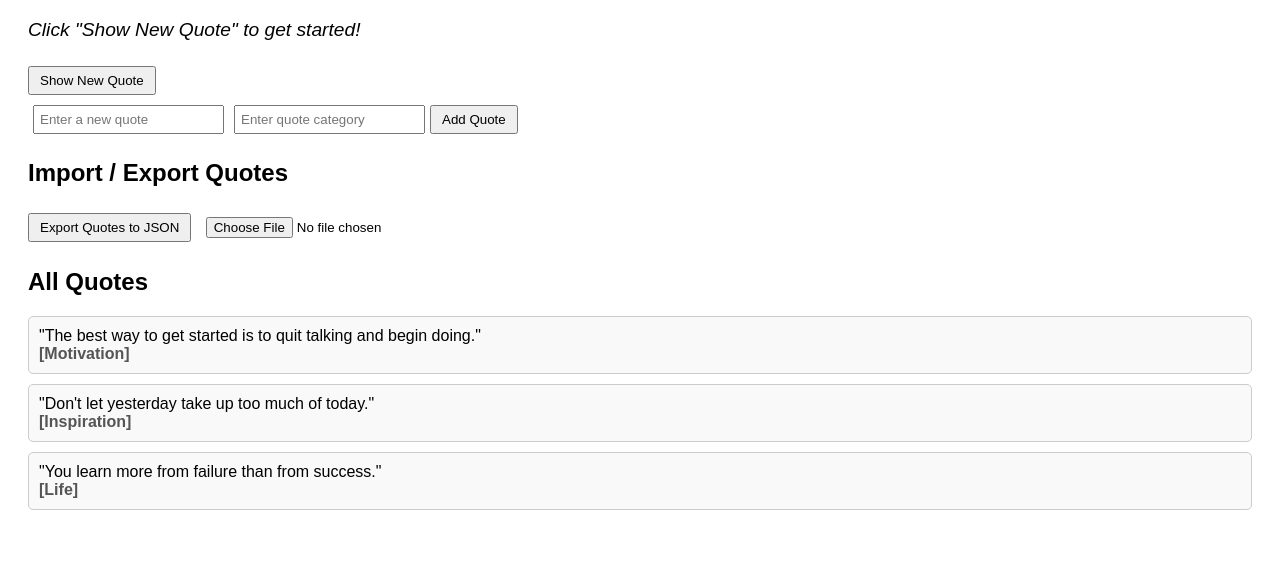
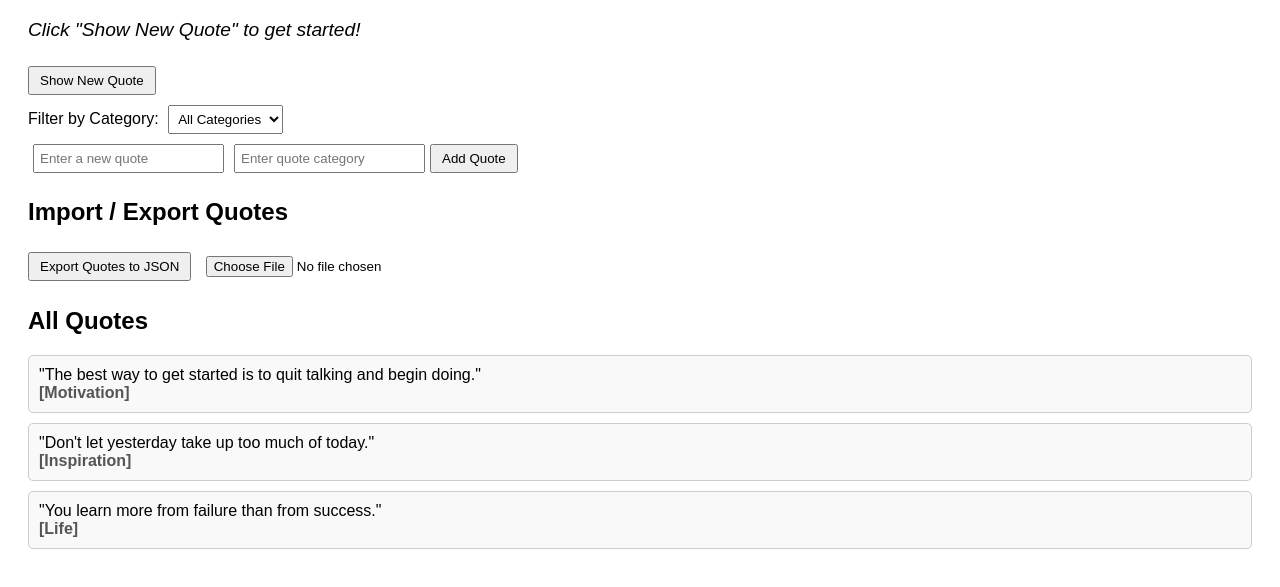
Before and after one commit to Ruffychris/alx_fe_javascript, a plain HTML site: page dom-manipulation/index.html in a window 1280 px wide. Shown: the part 89-676 px from the top of the page. Drawn offline with Linux system fonts and the light colour scheme.

Commit message:
Creating a Dynamic Content Filtering System Using Web Storage and JSON

```diff
--- a/dom-manipulation/index.html
+++ b/dom-manipulation/index.html
@@ -7,7 +7,7 @@
   <style>
     body { font-family: Arial, sans-serif; padding: 20px; }
     #quoteDisplay { margin: 20px 0; font-size: 1.2em; font-style: italic; }
-    input { margin: 5px; padding: 5px; }
+    input, select { margin: 5px; padding: 5px; }
     button { padding: 5px 10px; cursor: pointer; margin: 5px 0; }
     .quote-card { border: 1px solid #ccc; padding: 10px; margin-bottom: 10px; border-radius: 5px; background-color: #f9f9f9; }
     .quote-category { font-weight: bold; color: #555; }
@@ -19,6 +19,15 @@
   <!-- Quote Display -->
   <div id="quoteDisplay">Click "Show New Quote" to get started!</div>
   <button id="newQuote">Show New Quote</button>
+
+  <!-- Category Filter -->
+  <div>
+    <label for="categoryFilter">Filter by Category: </label>
+    <select id="categoryFilter" onchange="filterQuotes()">
+      <option value="all">All Categories</option>
+      <!-- Dynamically populated -->
+    </select>
+  </div>
 
   <!-- Container for dynamically created Add Quote Form -->
   <div id="addQuoteFormContainer"></div>
--- a/dom-manipulation/script.js
+++ b/dom-manipulation/script.js
@@ -5,6 +5,7 @@ const allQuotesDiv = document.getElementById("allQuotes");
 const addQuoteFormContainer = document.getElementById("addQuoteFormContainer");
 const exportBtn = document.getElementById("exportBtn");
 const importFile = document.getElementById("importFile");
+const categoryFilter = document.getElementById("categoryFilter");
 
 // Initialize Quotes Array from localStorage or default
 let quotes = JSON.parse(localStorage.getItem("quotes")) || [
@@ -31,7 +32,20 @@ function loadLastViewedQuote() {
   }
 }
 
-// Function to display a random quote
+// Save last selected category to localStorage
+function saveLastSelectedCategory(category) {
+  localStorage.setItem("lastCategory", category);
+}
+
+// Load last selected category from localStorage
+function loadLastSelectedCategory() {
+  const lastCategory = localStorage.getItem("lastCategory");
+  if (lastCategory) {
+    categoryFilter.value = lastCategory;
+  }
+}
+
+// Display a random quote
 function showRandomQuote() {
   if (quotes.length === 0) {
     quoteDisplay.textContent = "No quotes available. Add one below!";
@@ -43,10 +57,16 @@ function showRandomQuote() {
   saveLastViewedQuote(quote);
 }
 
-// Function to display all quotes dynamically
+// Display all quotes (filtered if needed)
 function displayAllQuotes() {
-  allQuotesDiv.innerHTML = ""; // Clear previous
-  quotes.forEach((quote) => {
+  const selectedCategory = categoryFilter.value;
+  allQuotesDiv.innerHTML = "";
+
+  const filteredQuotes = selectedCategory === "all"
+    ? quotes
+    : quotes.filter(q => q.category === selectedCategory);
+
+  filteredQuotes.forEach((quote) => {
     const quoteCard = document.createElement("div");
     quoteCard.classList.add("quote-card");
     quoteCard.innerHTML = `
@@ -57,7 +77,29 @@ function displayAllQuotes() {
   });
 }
 
-// Function to create the Add Quote Form dynamically
+// Populate unique categories into the dropdown
+function populateCategories() {
+  const uniqueCategories = [...new Set(quotes.map(q => q.category))];
+  // Clear existing options except 'All Categories'
+  categoryFilter.innerHTML = '<option value="all">All Categories</option>';
+  uniqueCategories.forEach(category => {
+    const option = document.createElement("option");
+    option.value = category;
+    option.textContent = category;
+    categoryFilter.appendChild(option);
+  });
+
+  loadLastSelectedCategory(); // Restore last selected filter
+}
+
+// Filter quotes based on selected category
+function filterQuotes() {
+  const selectedCategory = categoryFilter.value;
+  saveLastSelectedCategory(selectedCategory);
+  displayAllQuotes();
+}
+
+// Create the Add Quote Form dynamically
 function createAddQuoteForm() {
   const formDiv = document.createElement("div");
 
@@ -75,24 +117,23 @@ function createAddQuoteForm() {
   addButton.textContent = "Add Quote";
   addButton.id = "addQuoteBtn";
 
-  // Add event listener for the button
+  // Add event listener
   addButton.addEventListener("click", addQuote);
 
-  // Append inputs and button to formDiv
+  // Append inputs and button
   formDiv.appendChild(quoteInput);
   formDiv.appendChild(categoryInput);
   formDiv.appendChild(addButton);
 
-  // Append the formDiv to container in HTML
   addQuoteFormContainer.appendChild(formDiv);
 }
 
-// Function to add a new quote
+// Add a new quote
 function addQuote() {
   const text = document.getElementById("newQuoteText").value.trim();
   const category = document.getElementById("newQuoteCategory").value.trim();
 
-  if (text === "" || category === "") {
+  if (!text || !category) {
     alert("Please enter both quote and category!");
     return;
   }
@@ -100,6 +141,7 @@ function addQuote() {
   const newQuoteObj = { text, category };
   quotes.push(newQuoteObj);
   saveQuotes();
+  populateCategories();
   displayAllQuotes();
 
   // Clear input fields
@@ -107,7 +149,7 @@ function addQuote() {
   document.getElementById("newQuoteCategory").value = "";
 }
 
-// Export quotes to JSON file
+// Export quotes to JSON
 function exportToJsonFile() {
   const dataStr = JSON.stringify(quotes, null, 2);
   const blob = new Blob([dataStr], { type: "application/json" });
@@ -129,6 +171,7 @@ function importFromJsonFile(event) {
       if (!Array.isArray(importedQuotes)) throw new Error("Invalid JSON format");
       quotes.push(...importedQuotes);
       saveQuotes();
+      populateCategories();
       displayAllQuotes();
       alert("Quotes imported successfully!");
     } catch (err) {
@@ -142,8 +185,10 @@ function importFromJsonFile(event) {
 newQuoteBtn.addEventListener("click", showRandomQuote);
 exportBtn.addEventListener("click", exportToJsonFile);
 importFile.addEventListener("change", importFromJsonFile);
+categoryFilter.addEventListener("change", filterQuotes);
 
 // Initial Load
 createAddQuoteForm();
+populateCategories();
 displayAllQuotes();
-loadLastViewedQuote(); // Load last viewed quote from sessionStorage
+loadLastViewedQuote();
```
